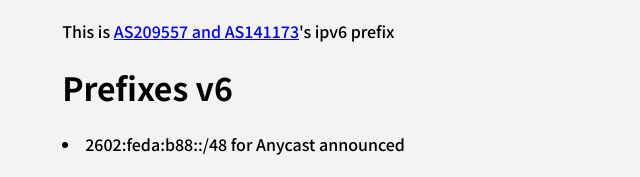
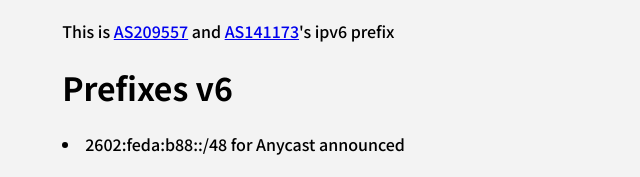
Before and after one commit to steveyiyo/SteveYi-Network, a plain HTML site: page ipv6.html in a window 1280 px wide. Shown: the part 176-353 px from the top of the page, 319-959 px from the left. Drawn offline with Linux system fonts and the light colour scheme; a web font is replaced by a local one.

Commit message:
fix href link

```diff
--- a/ipv6.html
+++ b/ipv6.html
@@ -32,7 +32,7 @@
             <tr>
                 <td>
                     <h1>iPv6 Prefix</h1>
-                    This is <a href="https://bgp.he.net/AS209557">AS209557 and <a href="https://bgp.he.net/AS141173">AS141173</a>'s ipv6 prefix<br>
+                    This is <a href="https://bgp.he.net/AS209557">AS209557</a> and <a href="https://bgp.he.net/AS141173">AS141173</a>'s ipv6 prefix<br>
                     <h1>Prefixes v6</h1>
                     <li>2602:feda:b88::/48 for Anycast announced</li><br>
                     <li>2a09:4c2:24::/48 for tunnel IP(private)</li><br>
```
